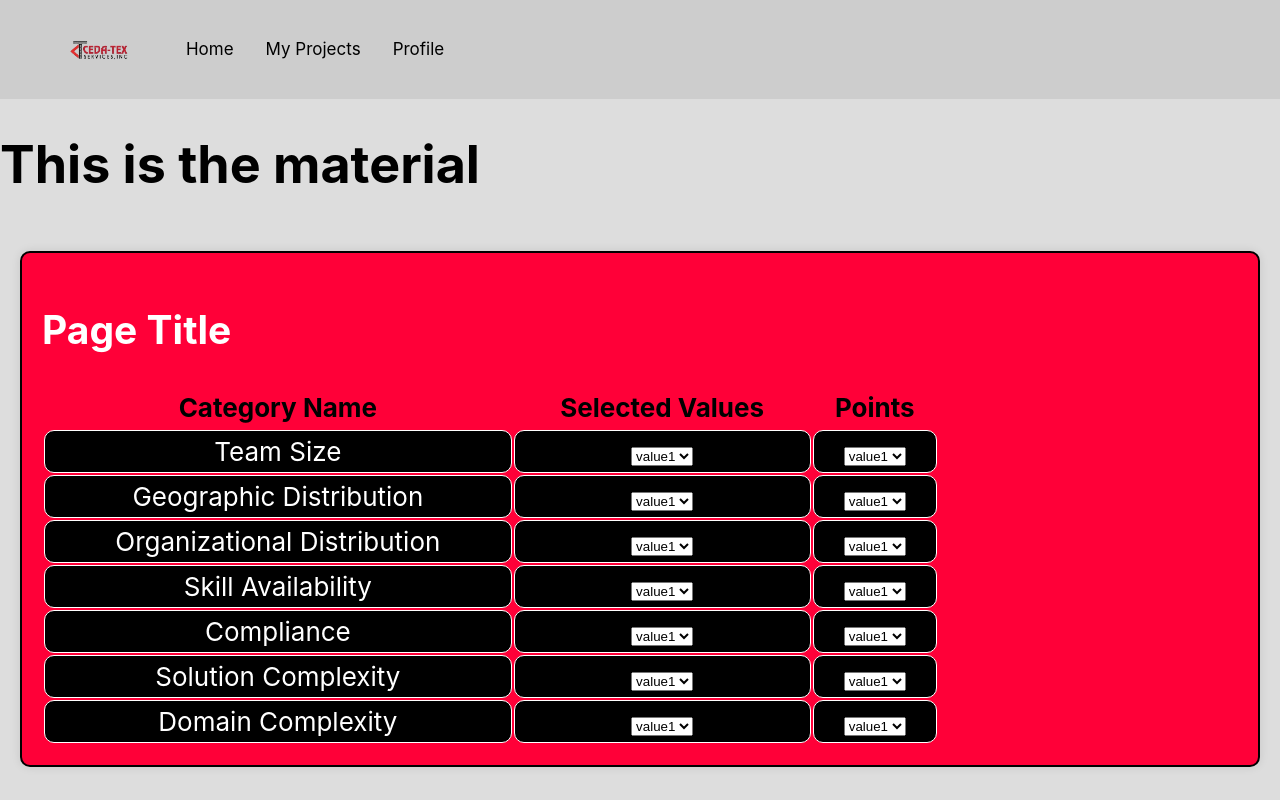
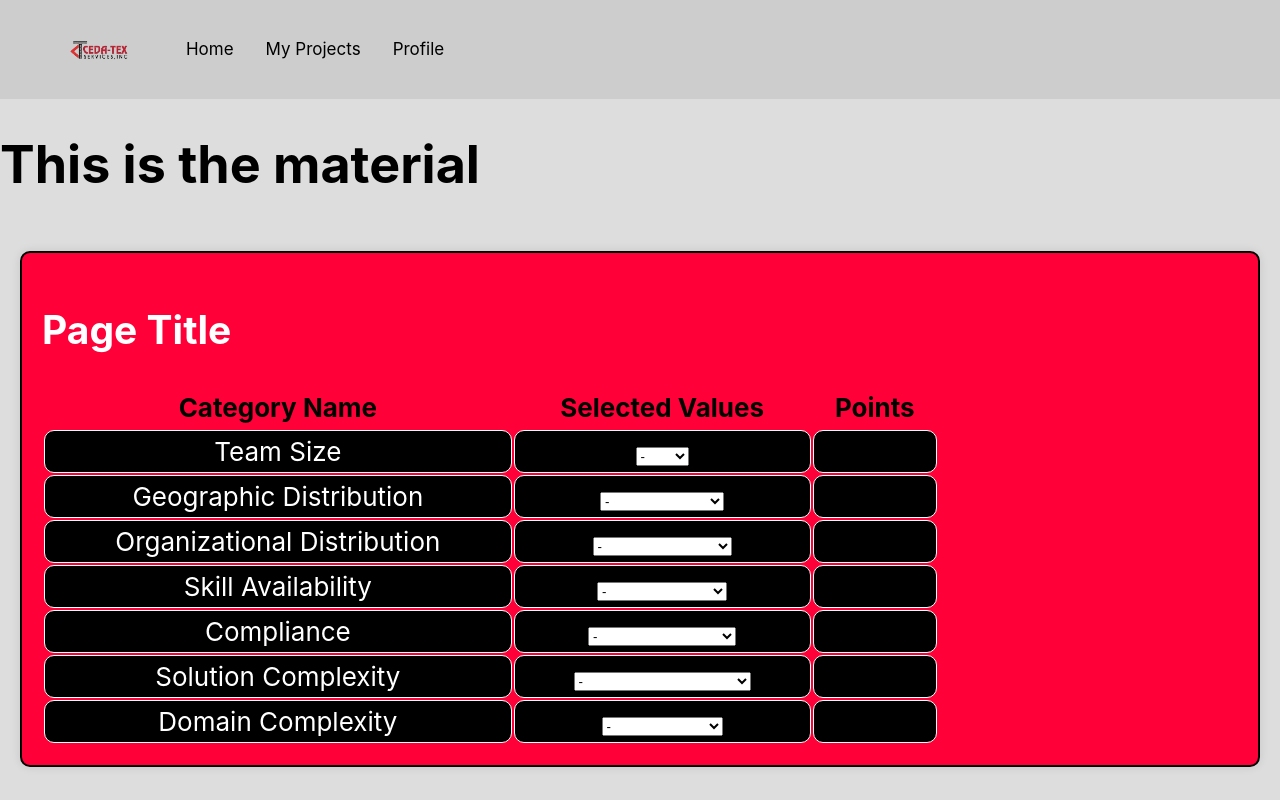
Before and after one commit to KaiNahuina/AppraisalTool, a React (Create React App) app: page /Home in a window 1280 px wide. Built offline with nearby package versions, Linux system fonts and the light colour scheme.

Commit message:
Autopopulation

```diff
--- a/src/Home.js
+++ b/src/Home.js
@@ -1,6 +1,95 @@
-import React from 'react'
+import React, { useEffect } from 'react'
 
 function Home() {
+  useEffect(() => {
+    // Mapping of dropdown values to designated values for the third column
+    const designatedValues = {
+      dropdown1: {
+        value1: 'designatedValue1',
+        value2: 'designatedValue2',
+        value3: 'designatedValue3',
+        value4: 'designatedValue4',
+        blank: ''
+
+      },
+      dropdown2: {
+        value1: 'designatedValue4',
+        value2: 'designatedValue5',
+        value3: 'designatedValue6',
+        value4: 'designatedValue4',
+        blank: ''
+      },
+      dropdown3: {
+        value1: 'designatedValue4',
+        value2: 'designatedValue5',
+        value3: 'designatedValue6',
+        value4: 'designatedValue4',
+        blank: ''
+      },
+      dropdown4: {
+        value1: 'designatedValue4',
+        value2: 'designatedValue5',
+        value3: 'designatedValue6',
+        value4: 'designatedValue4',
+        blank: ''
+      },
+      dropdown5: {
+        value1: 'designatedValue4',
+        value2: 'designatedValue5',
+        value3: 'designatedValue6',
+        value4: 'designatedValue7',
+        value5: 'designatedValue8',
+        blank: ''
+      },
+      dropdown6: {
+        value1: 'designatedValue4',
+        value2: 'designatedValue5',
+        value3: 'designatedValue6',
+        value4: 'designatedValue4',
+        blank: ''
+      },
+      dropdown7: {
+        value1: 'designatedValue4',
+        value2: 'designatedValue5',
+        value3: 'designatedValue6',
+        value4: 'designatedValue4',
+        blank: ''
+      },
+      // Add mappings for other dropdowns as needed
+    };
+    const handleDropdownChange = (dropdownId, displayId) => {
+      return function() {
+        const selectedValue = this.value;
+        const designatedValue = designatedValues[dropdownId][selectedValue];
+        document.getElementById(displayId).textContent = designatedValue;
+      };
+    };
+
+    // Array of dropdown IDs and corresponding display IDs
+    const dropdowns = [
+      { dropdownId: 'dropdown1', displayId: 'display1' },
+      { dropdownId: 'dropdown2', displayId: 'display2' },
+      { dropdownId: 'dropdown3', displayId: 'display3' },
+      { dropdownId: 'dropdown4', displayId: 'display4' },
+      { dropdownId: 'dropdown5', displayId: 'display5' },
+      { dropdownId: 'dropdown6', displayId: 'display6' },
+      { dropdownId: 'dropdown7', displayId: 'display7' }
+    ];
+
+    // Attach event listeners for each dropdown
+    dropdowns.forEach(({ dropdownId, displayId }) => {
+      document.getElementById(dropdownId).addEventListener('change', handleDropdownChange(dropdownId, displayId));
+    });
+
+    // Clean up function to remove event listeners when the component unmounts
+    return () => {
+      dropdowns.forEach(({ dropdownId }) => {
+        document.getElementById(dropdownId).removeEventListener('change', handleDropdownChange);
+      });
+    };
+  }, []);
+
+
   return (
     <div>
       <table class="table">
@@ -12,121 +101,94 @@ function Home() {
       <tr>
         <td class="cell">Team Size</td>
         <td class="cell">
-        <select>
-          <option value="value1">value1</option>
-          <option value="value2">value2</option>
-          <option value="value3">value3</option>
+        <select id="dropdown1">
+          <option value="">-</option>
+          <option value="value1">10</option>
+          <option value="value2">25</option>
+          <option value="value3">100</option>
+          <option value="value4">250+</option>
         </select>
       </td>
-      <td class="cell">
-        <select>
-          <option value="value1">value1</option>
-          <option value="value2">value2</option>
-          <option value="value3">value3</option>
-        </select>
-      </td>
+      <td className="cell" id="display1"></td>
       </tr>
       <tr>
         <td class="cell">Geographic Distribution</td>
         <td class="cell">
-        <select>
-          <option value="value1">value1</option>
-          <option value="value2">value2</option>
-          <option value="value3">value3</option>
+        <select id="dropdown2">
+          <option value="">-</option>
+          <option value="value1">Colocated</option>
+          <option value="value2">Same Building</option>
+          <option value="value3">Same Time Zone</option>
+          <option value="value4">Global</option>
         </select>
       </td>
-      <td class="cell">
-        <select>
-          <option value="value1">value1</option>
-          <option value="value2">value2</option>
-          <option value="value3">value3</option>
-        </select>
-      </td>
+      <td className="cell" id="display2"></td>
       </tr>
       <tr>
         <td class="cell">Organizational Distribution</td>
         <td class="cell">
-        <select>
-          <option value="value1">value1</option>
-          <option value="value2">value2</option>
-          <option value="value3">value3</option>
+        <select id="dropdown3">
+          <option value="">-</option>
+          <option value="value1">Startup</option>
+          <option value="value2">Single Organization</option>
+          <option value="value3">Paid Partners</option>
+          <option value="value4">Coalition Partners</option>
         </select>
       </td>
-      <td class="cell">
-        <select>
-          <option value="value1">value1</option>
-          <option value="value2">value2</option>
-          <option value="value3">value3</option>
-        </select>
-      </td>
+      <td className="cell" id="display3"></td>
       </tr>
       <tr>
         <td class="cell">Skill Availability</td>
         <td class="cell">
-        <select>
-          <option value="value1">value1</option>
-          <option value="value2">value2</option>
-          <option value="value3">value3</option>
+        <select id="dropdown4">
+          <option value="">-</option>
+          <option value="value1">Available Now</option>
+          <option value="value2">Available Soon</option>
+          <option value="value3">Easy to Acquire</option>
+          <option value="value4">Difficult to Acquire</option>
         </select>
       </td>
-      <td class="cell">
-        <select>
-          <option value="value1">value1</option>
-          <option value="value2">value2</option>
-          <option value="value3">value3</option>
-        </select>
-      </td>
+      <td className="cell" id="display4"></td>
       </tr>
       <tr>
         <td class="cell">Compliance</td>
         <td class="cell">
-        <select>
-          <option value="value1">value1</option>
-          <option value="value2">value2</option>
-          <option value="value3">value3</option>
+        <select id="dropdown5">
+          <option value="">-</option>
+          <option value="value1">Informal</option>
+          <option value="value2">Internal Oversight</option>
+          <option value="value3">External Standards</option>
+          <option value="value4">Regulatory Oversight</option>
+          <option value="value5">Existential</option>
         </select>
       </td>
-      <td class="cell">
-        <select>
-          <option value="value1">value1</option>
-          <option value="value2">value2</option>
-          <option value="value3">value3</option>
-        </select>
-      </td>
+      <td className="cell" id="display5"></td>
       </tr>
       <tr>
         <td class="cell">Solution Complexity</td>
         <td class="cell">
-        <select>
-          <option value="value1">value1</option>
-          <option value="value2">value2</option>
-          <option value="value3">value3</option>
+        <select id="dropdown6">
+          <option value="">-</option>
+          <option value="value1">New Stand-Alone</option>
+          <option value="value2">New Integrated</option>
+          <option value="value3">Legacy</option>
+          <option value="value4">Multi-Environment Legacy</option>
         </select>
       </td>
-      <td class="cell">
-        <select>
-          <option value="value1">value1</option>
-          <option value="value2">value2</option>
-          <option value="value3">value3</option>
-        </select>
-      </td>
+      <td className="cell" id="display6"></td>
       </tr>
       <tr>
         <td class="cell">Domain Complexity</td>
         <td class="cell">
-        <select>
-          <option value="value1">value1</option>
-          <option value="value2">value2</option>
-          <option value="value3">value3</option>
+        <select id="dropdown7">
+          <option value="">-</option>
+          <option value="value1">Straightforward</option>
+          <option value="value2">Complex</option>
+          <option value="value3">Very Complex</option>
+          <option value="value4">Rapidly Evolving</option>
         </select>
       </td>
-      <td class="cell">
-        <select>
-          <option value="value1">value1</option>
-          <option value="value2">value2</option>
-          <option value="value3">value3</option>
-        </select>
-      </td>
+      <td className="cell" id="display7"></td>
       </tr>
       </table>
     </div>
```
Also changed, not shown: src/App.css (line endings or trailing spaces).
